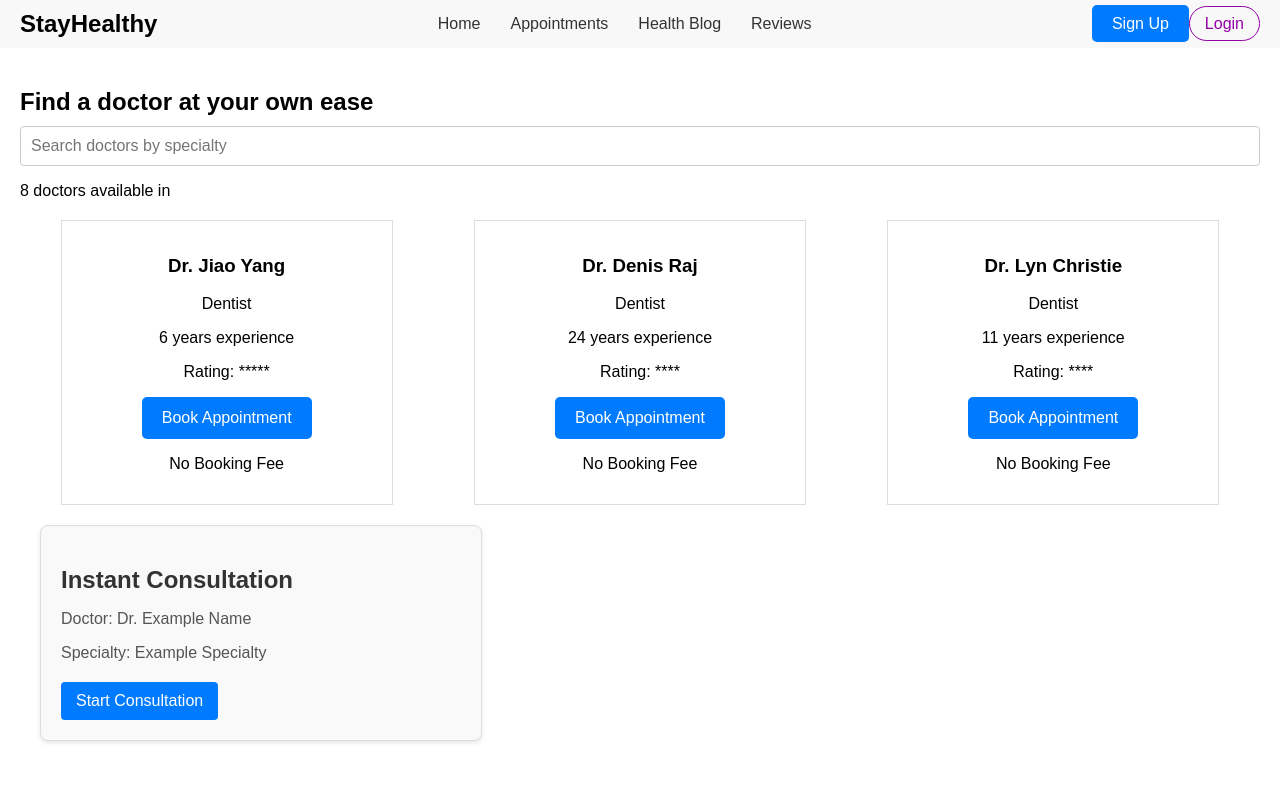
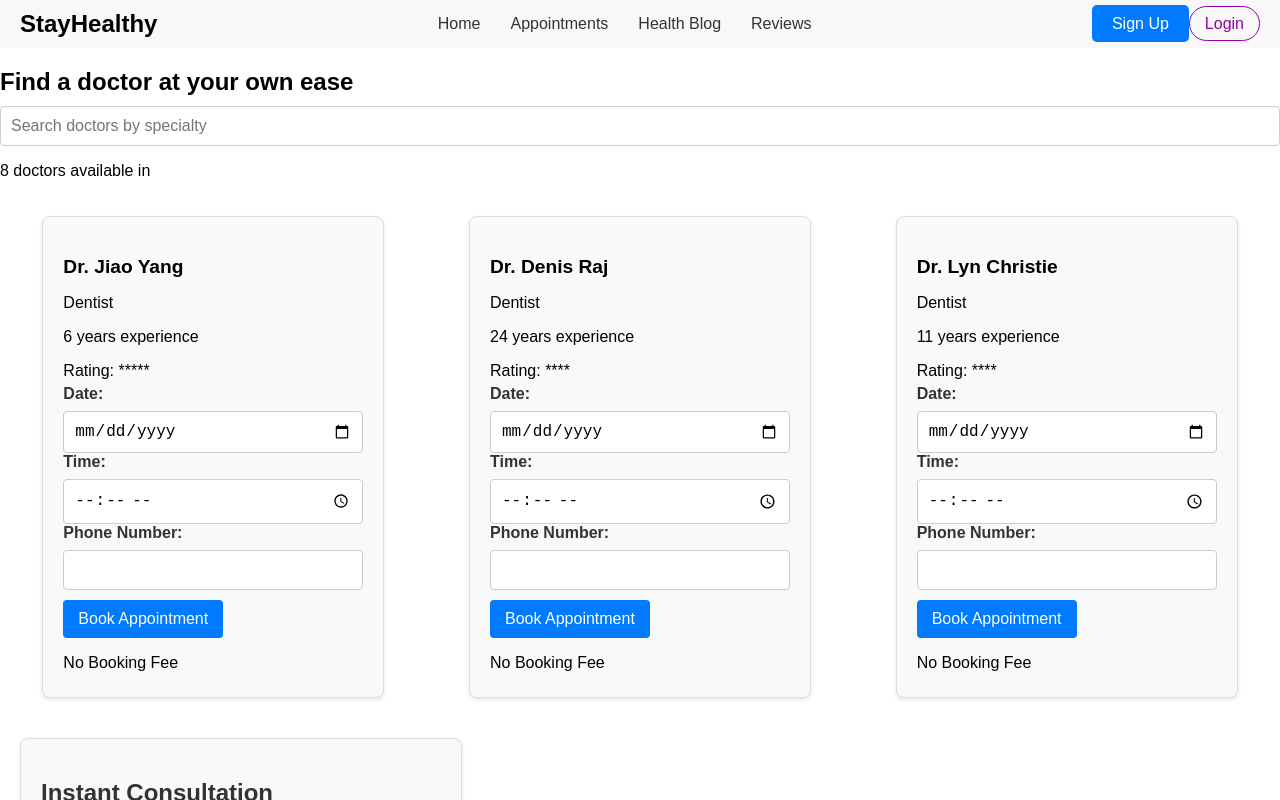
Before and after one commit to 9t0wl/healthylives, a React (Create React App) app: page /appointments in a window 1280 px wide. Shown: the top 800 px of the page. Built offline with nearby package versions, Linux system fonts and the light colour scheme.

Commit message:
Integrate Notification component and related changes

```diff
--- a/package.json
+++ b/package.json
@@ -10,6 +10,7 @@
     "mongodb": "^6.15.0",
     "react": "^19.0.0",
     "react-dom": "^19.0.0",
+    "react-modal": "^3.16.3",
     "react-router-dom": "^7.4.0",
     "react-scripts": "5.0.1",
     "web-vitals": "^2.1.4"
--- a/src/App.js
+++ b/src/App.js
@@ -1,5 +1,5 @@
 // src/App.js
-import React from "react";
+import React, { useState } from "react";
 import { BrowserRouter as Router, Route, Routes } from "react-router-dom";
 import "./App.css";
 import Navbar from "./components/Navbar";
@@ -8,23 +8,45 @@ import SignUpForm from "./components/SignUpForm";
 import LoginForm from "./components/LoginForm";
 import AppointmentBooking from "./components/AppointmentBooking";
 import Reviews from "./components/Reviews";
-import { AuthProvider } from "./AuthContext"; // Import AuthProvider
+import { AuthProvider } from "./AuthContext";
+import Notification from "./components/Notification/Notification";
 
 function App() {
+  const [appointment, setAppointment] = useState(null);
+
+  const handleBookAppointment = (appointmentData) => {
+    setAppointment(appointmentData);
+  };
+
+  const handleCancelAppointment = () => {
+    setAppointment(null);
+    localStorage.removeItem("appointment");
+  };
+
   return (
     <AuthProvider>
-      {" "}
-      {/* Wrap your Router with AuthProvider */}
       <Router>
         <div className="App">
           <Navbar />
+          <Notification
+            appointmentData={appointment}
+            onCancelAppointment={handleCancelAppointment}
+          >
             <Routes>
               <Route path="/" element={<LandingPage />} />
               <Route path="/signup" element={<SignUpForm />} />
               <Route path="/login" element={<LoginForm />} />
-            <Route path="/appointments" element={<AppointmentBooking />} />
+              <Route
+                path="/appointments"
+                element={
+                  <AppointmentBooking
+                    onBookAppointment={handleBookAppointment} // Pass the function
+                  />
+                }
+              />
               <Route path="/reviews" element={<Reviews />} />
             </Routes>
+          </Notification>
         </div>
       </Router>
     </AuthProvider>
--- a/src/components/Appointment.css
+++ b/src/components/Appointment.css
@@ -1,20 +1,48 @@
 /* src/components/Appointment.css */
-.appointment-booking {
-  padding: 20px;
-}
-
-.search-doctor {
-  margin-bottom: 20px;
-}
-
-.doctor-cards {
+.doctor-cards-container {
+  /* Add a container class */
   display: flex;
-  justify-content: space-around;
+  flex-wrap: wrap;
+  justify-content: space-around; /* Or space-evenly */
 }
 
 .doctor-card {
   border: 1px solid #ddd;
-  padding: 15px;
-  width: 300px;
-  text-align: center;
+  border-radius: 8px;
+  box-shadow: 0 2px 4px rgba(0, 0, 0, 0.1);
+  padding: 20px;
+  margin: 20px auto; /* Add vertical margin, auto horizontal */
+  max-width: 300px;
+  background-color: #f9f9f9;
 }
+
+.doctor-card h3 {
+  font-size: 1.2rem;
+  margin-bottom: 10px;
+}
+
+.doctor-card p {
+  margin-bottom: 5px;
+}
+
+.doctor-card button {
+  background-color: #007bff;
+  color: white;
+  padding: 10px 15px;
+  border: none;
+  border-radius: 4px;
+  cursor: pointer;
+  margin-top: 10px;
+}
+
+doctor-card label {
+  margin-top: 5px;
+}
+
+doctor-card input {
+  margin-bottom: 5px;
+}
+
+.doctor-card button:hover {
+  background-color: #0056b3;
+}
--- a/src/components/AppointmentBooking.js
+++ b/src/components/AppointmentBooking.js
@@ -16,7 +16,9 @@ function AppointmentBooking() {
   return (
     <div className="appointment-booking">
       <SearchDoctor />
-      <div className="doctor-cards">
+      <div className="doctor-cards-container">
+        {" "}
+        {/* Add the container here */}
         <DoctorCard
           name="Dr. Jiao Yang"
           specialty="Dentist"
--- a/src/components/DoctorCard.js
+++ b/src/components/DoctorCard.js
@@ -1,16 +1,82 @@
 // src/components/DoctorCard.js
-import React from "react";
+import React, { useState } from "react";
+import Modal from "react-modal";
 import "./Appointment.css";
 
+Modal.setAppElement("#root");
+
 function DoctorCard({ name, specialty, experience, rating, onBook }) {
+  const [date, setDate] = useState("");
+  const [time, setTime] = useState("");
+  const [phoneNumber, setPhoneNumber] = useState("");
+  const [modalIsOpen, setModalIsOpen] = useState(false);
+
+  const handleBook = () => {
+    const appointmentData = {
+      doctorName: name,
+      specialty: specialty,
+      date: date,
+      time: time,
+      phoneNumber: phoneNumber,
+    };
+
+    localStorage.setItem(name, JSON.stringify(appointmentData));
+    setModalIsOpen(true);
+  };
+
+  const handleCloseModal = () => {
+    setModalIsOpen(false);
+  };
+
+  const handleCancelAppointment = () => {
+    localStorage.removeItem(name);
+    setModalIsOpen(false);
+  };
+
   return (
     <div className="doctor-card">
       <h3>{name}</h3>
       <p>{specialty}</p>
       <p>{experience} years experience</p>
       <p>Rating: {rating}</p>
-      <button onClick={onBook}>Book Appointment</button> {/* Added onClick */}
+      <label>Date:</label>
+      <input
+        type="date"
+        value={date}
+        onChange={(e) => setDate(e.target.value)}
+      />
+      <label>Time:</label>
+      <input
+        type="time"
+        value={time}
+        onChange={(e) => setTime(e.target.value)}
+      />
+      <label>Phone Number:</label>
+      <input
+        type="tel"
+        value={phoneNumber}
+        onChange={(e) => setPhoneNumber(e.target.value)}
+      />
+      <button onClick={handleBook}>Book Appointment</button>
       <p>No Booking Fee</p>
+      <Modal
+        isOpen={modalIsOpen}
+        onRequestClose={handleCloseModal}
+        contentLabel="Appointment Details"
+        className="Modal"
+        overlayClassName="Overlay"
+      >
+        <div className="modal-content">
+          <h3>Appointment Booked!</h3>
+          <p>Doctor: {name}</p>
+          <p>Specialty: {specialty}</p>
+          <p>Date: {date}</p>
+          <p>Time: {time}</p>
+          <p>Phone Number: {phoneNumber}</p>
+          <button onClick={handleCancelAppointment}>Cancel Appointment</button>
+          <button onClick={handleCloseModal}>Close</button>
+        </div>
+      </Modal>
     </div>
   );
 }
--- a/src/components/InstantBooking.js
+++ b/src/components/InstantBooking.js
@@ -1,58 +1,72 @@
 // src/components/InstantBooking.js
 import React, { useState } from "react";
+import Modal from "react-modal";
 import "./InstantBooking.css";
+
+Modal.setAppElement("#root"); // Important for accessibility
 
 function InstantBooking({ name, specialty, experience, rating }) {
   const [userName, setUserName] = useState("");
   const [phoneNumber, setPhoneNumber] = useState("");
+  const [date, setDate] = useState("");
+  const [time, setTime] = useState("");
   const [isBooked, setIsBooked] = useState(false);
+  const [modalIsOpen, setModalIsOpen] = useState(false); // Modal state
 
   const handleBookNow = (e) => {
     e.preventDefault();
+
+    const appointmentData = {
+      doctorName: name,
+      specialty: specialty,
+      experience: experience,
+      rating: rating,
+      userName: userName,
+      phoneNumber: phoneNumber,
+      date: date,
+      time: time,
+    };
+
+    localStorage.setItem(name, JSON.stringify(appointmentData));
     setIsBooked(true);
+    setModalIsOpen(true); // Open modal
+  };
+
+  const handleCloseModal = () => {
+    setModalIsOpen(false);
   };
 
   const handleCancelAppointment = () => {
     setIsBooked(false);
     setUserName("");
     setPhoneNumber("");
+    setDate("");
+    setTime("");
+    localStorage.removeItem(name);
+    setModalIsOpen(false);
   };
 
   return (
     <div className="instant-booking-card">
-      <div className="doctor-info">
-        <h3>{name}</h3>
-        <p>{specialty}</p>
-        <p>{experience} years experience</p>
-        <p>Ratings: {rating}</p>
-      </div>
+      {/* ... (rest of your component) */}
 
-      {!isBooked ? (
-        <form onSubmit={handleBookNow}>
-          <input
-            type="text"
-            placeholder="Name"
-            value={userName}
-            onChange={(e) => setUserName(e.target.value)}
-            required
-          />
-          <input
-            type="tel"
-            placeholder="Phone Number"
-            value={phoneNumber}
-            onChange={(e) => setPhoneNumber(e.target.value)}
-            required
-          />
-          <button type="submit">Book Now</button>
-        </form>
-      ) : (
-        <div className="booking-confirmation">
+      <Modal
+        isOpen={modalIsOpen}
+        onRequestClose={handleCloseModal}
+        contentLabel="Appointment Details"
+        className="Modal"
+        overlayClassName="Overlay"
+      >
+        <div className="modal-content">
           <h3>Appointment Booked!</h3>
           <p>Name: {userName}</p>
           <p>Phone Number: {phoneNumber}</p>
+          <p>Date: {date}</p>
+          <p>Time: {time}</p>
           <button onClick={handleCancelAppointment}>Cancel Appointment</button>
+          <button onClick={handleCloseModal}>Close</button>
         </div>
-      )}
+      </Modal>
     </div>
   );
 }
--- /dev/null
+++ b/src/components/Notification/Notification.css
@@ -0,0 +1,44 @@
+.notification-container {
+  position: fixed;
+  top: 20px;
+  right: 20px;
+  z-index: 1000;
+  animation: fadeIn 0.5s ease-in-out; /* Add animation */
+}
+
+.notification-card {
+  background-color: lightgreen; /* Change background color */
+  padding: 20px;
+  border-radius: 8px;
+  box-shadow: 0 4px 8px rgba(0, 0, 0, 0.2);
+  border: 2px solid green; /* Add border */
+}
+
+.notification-title {
+  font-size: 1.4em; /* Increase font size */
+  margin-bottom: 10px;
+  color: darkgreen;
+}
+
+.notification-message {
+  margin-bottom: 5px;
+  font-weight: bold;
+}
+
+.cancel-button {
+  background-color: red;
+  color: white;
+  padding: 10px 15px;
+  border: none;
+  border-radius: 5px;
+  cursor: pointer;
+}
+
+@keyframes fadeIn {
+  from {
+    opacity: 0;
+  }
+  to {
+    opacity: 1;
+  }
+}
--- /dev/null
+++ b/src/components/Notification/Notification.js
@@ -0,0 +1,54 @@
+import React, { useState, useEffect } from "react";
+import "./Notification.css";
+
+const Notification = ({ children, appointmentData, onCancelAppointment }) => {
+  const [isLoggedIn, setIsLoggedIn] = useState(false);
+  const [username, setUsername] = useState("");
+  const [showNotification, setShowNotification] = useState(!!appointmentData);
+
+  useEffect(() => {
+    const storedUsername = sessionStorage.getItem("email");
+
+    if (storedUsername) {
+      setIsLoggedIn(true);
+      setUsername(storedUsername);
+    }
+  }, []);
+
+  const handleCancel = () => {
+    setShowNotification(false);
+    if (onCancelAppointment) {
+      onCancelAppointment();
+    }
+  };
+
+  return (
+    <div>
+      {children}
+      {isLoggedIn && appointmentData && showNotification && (
+        <div className="notification-container">
+          <div className="notification-card">
+            <h3 className="notification-title">Appointment Details</h3>
+            <p className="notification-message">
+              <strong>Doctor:</strong> {appointmentData.doctorName}
+            </p>
+            <p className="notification-message">
+              <strong>Patient:</strong> {username}
+            </p>
+            <p className="notification-message">
+              <strong>Date:</strong> {appointmentData.date}
+            </p>
+            <p className="notification-message">
+              <strong>Time:</strong> {appointmentData.time}
+            </p>
+            <button className="cancel-button" onClick={handleCancel}>
+              Cancel Appointment
+            </button>
+          </div>
+        </div>
+      )}
+    </div>
+  );
+};
+
+export default Notification;
--- a/src/components/SimpleInstantConsultation.js
+++ b/src/components/SimpleInstantConsultation.js
@@ -1,11 +1,12 @@
-// src/components/SimpleInstantConsultation.js
 import React, { useState } from "react";
-import "./SimpleInstantConsultation.css"; // Create this CSS file
+import "./SimpleInstantConsultation.css";
 
 function SimpleInstantConsultation() {
   const [showForm, setShowForm] = useState(false);
   const [name, setName] = useState("");
   const [phoneNumber, setPhoneNumber] = useState("");
+  const [date, setDate] = useState("");
+  const [time, setTime] = useState("");
   const [appointment, setAppointment] = useState(null);
 
   const handleStartConsultation = () => {
@@ -14,12 +15,17 @@ function SimpleInstantConsultation() {
 
   const handleFormSubmit = (e) => {
     e.preventDefault();
-    setAppointment({ name, phoneNumber });
+
+    const appointmentData = { name, phoneNumber, date, time };
+    setAppointment(appointmentData);
+
+    localStorage.setItem("appointment", JSON.stringify(appointmentData)); // Save to localStorage
     setShowForm(false);
   };
 
   const handleCancelAppointment = () => {
     setAppointment(null);
+    localStorage.removeItem("appointment"); // Remove from localStorage
   };
 
   return (
@@ -48,6 +54,20 @@ function SimpleInstantConsultation() {
             onChange={(e) => setPhoneNumber(e.target.value)}
             required
           />
+          <input
+            type="date"
+            placeholder="Date"
+            value={date}
+            onChange={(e) => setDate(e.target.value)}
+            required
+          />
+          <input
+            type="time"
+            placeholder="Time"
+            value={time}
+            onChange={(e) => setTime(e.target.value)}
+            required
+          />
           <button type="submit">Book Now</button>
         </form>
       )}
@@ -57,6 +77,8 @@ function SimpleInstantConsultation() {
           <h3>Appointment Booked!</h3>
           <p>Name: {appointment.name}</p>
           <p>Phone: {appointment.phoneNumber}</p>
+          <p>Date: {appointment.date}</p>
+          <p>Time: {appointment.time}</p>
           <button onClick={handleCancelAppointment}>Cancel Appointment</button>
         </div>
       )}
```
Also changed, not shown: src/components/InstantBooking.css (+25 -0 lines), 1 other file (tests, documents, lock files or other folders). Lines whose indentation alone changed are shown as unchanged.
